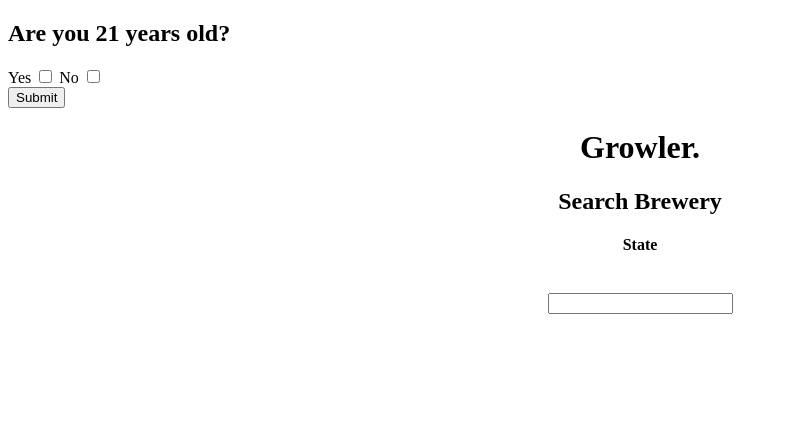
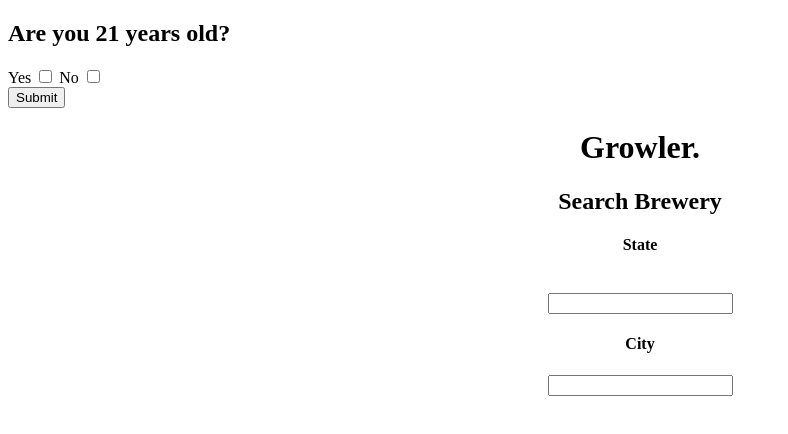
Before and after one commit to lorena171991/Phase-1-Project-Growler, a plain HTML site: page index.html in a window 1280 px wide. Shown: the whole page, without its empty margins (0-788 px from the left). Drawn offline with Linux system fonts and the light colour scheme.

Commit message:
city input

```diff
--- a/index.html
+++ b/index.html
@@ -32,6 +32,11 @@
             <input type="text" id="search-by-state" placeholder="">
         </div>
 
+        <div class="input-container">
+            <label for="cityInput"><h4>City</h4></label>
+            <input type="text" id="search-by-city" placeholder="">
+        </div>
+
     </div>
 
 </body>
```
